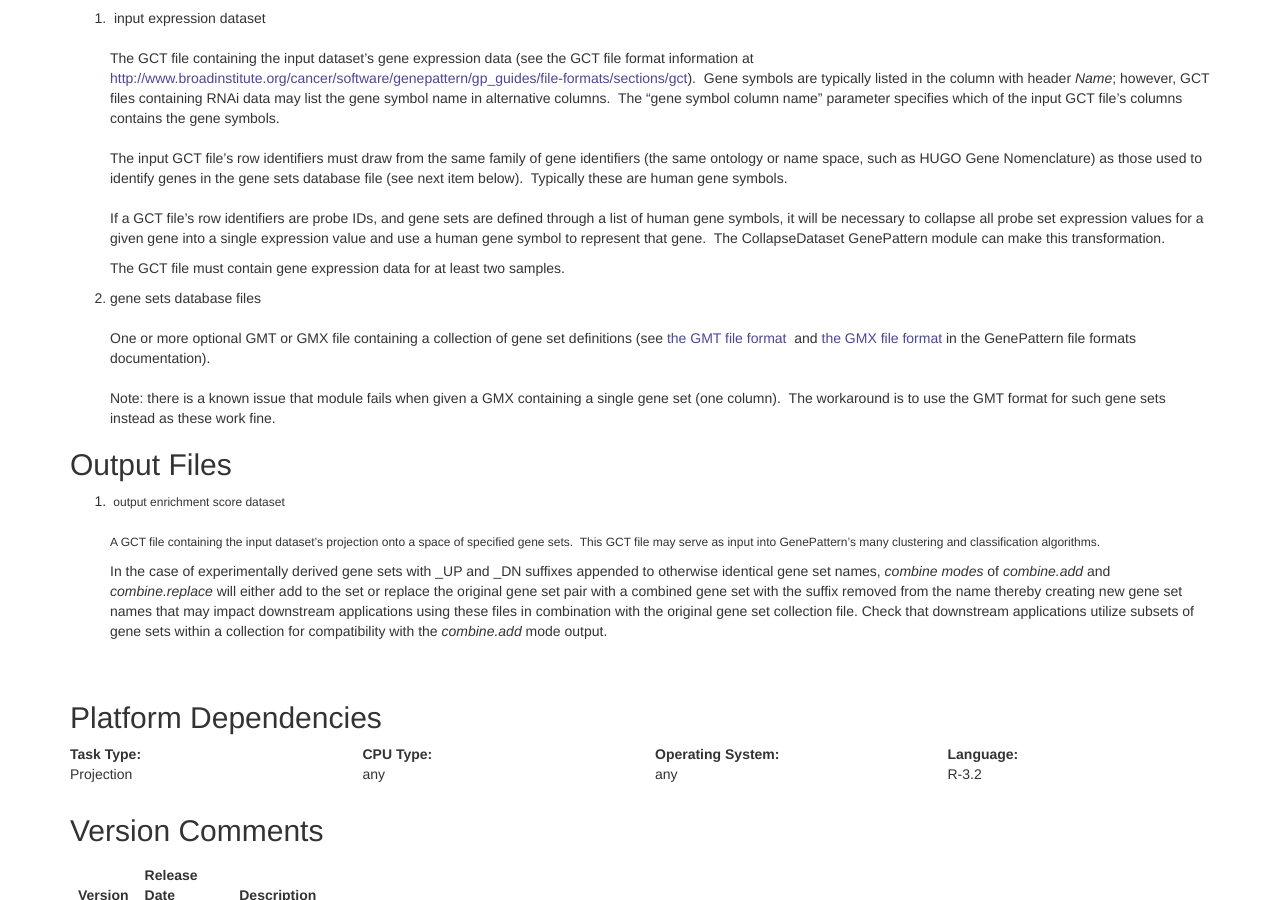
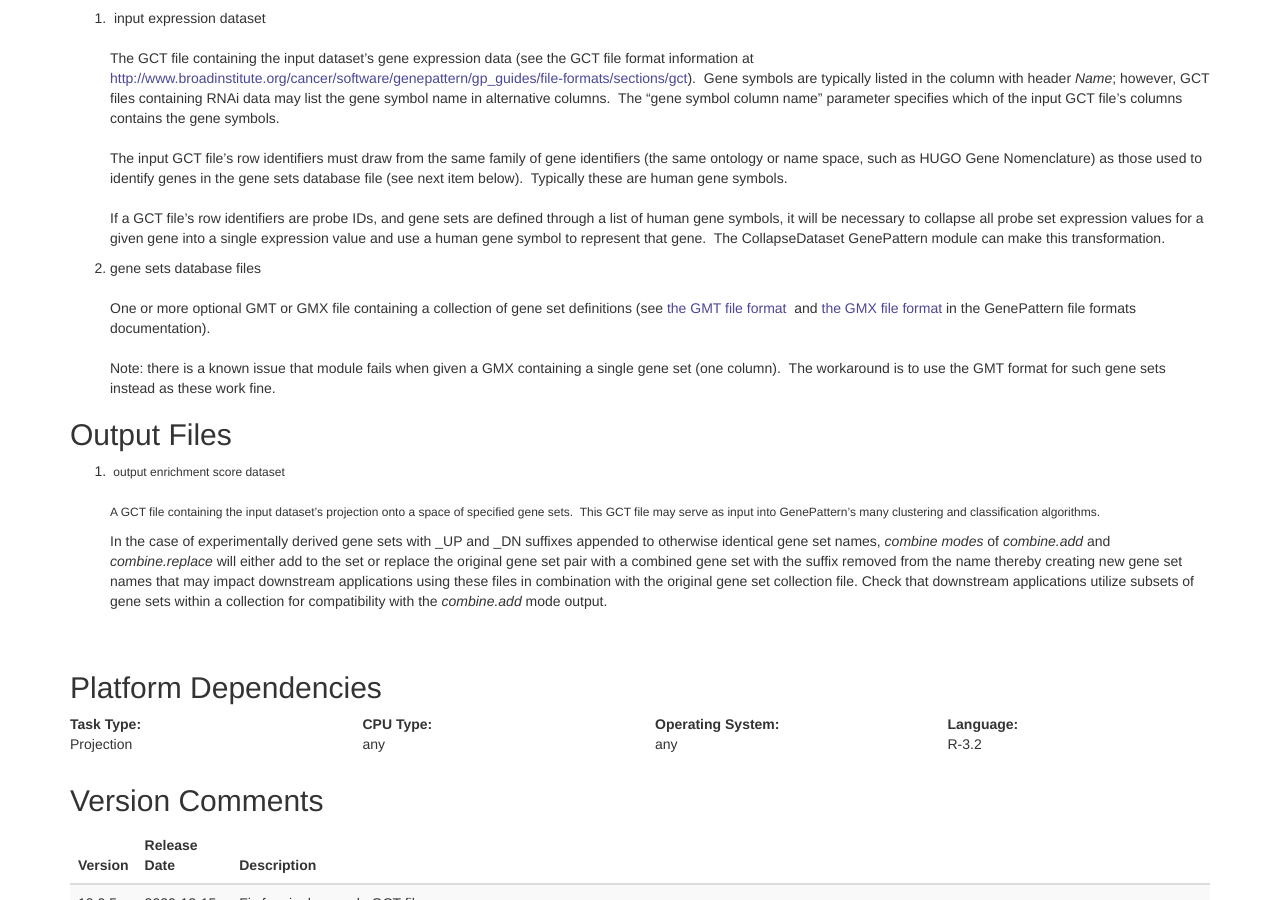
Before and after one commit to GSEA-MSigDB/ssGSEA-gpmodule, a Jekyll site: the page docs/v10/index.html, which Jekyll copies as it is, in a window 1280 px wide and 900 px high, scrolled down 2177 px. Built offline with Jekyll 4.4.1, drawn with Linux system fonts in a browser that asks for light colours.

Commit message:
Minor doc fix

```diff
--- a/docs/v10/index.html
+++ b/docs/v10/index.html
@@ -164,8 +164,6 @@
 	If a GCT file’s row identifiers are probe IDs, and gene sets are defined through a list of human gene symbols, it will be necessary to collapse all probe set expression values for a given gene into a single expression value and use a human gene symbol to represent that gene.&nbsp; The CollapseDataset GenePattern module can make this transformation.</li>
 </ol>
 
-<p style="margin-left: 40px;">The GCT file must contain gene expression data for at least two samples.</p>
-
 <ol start="2">
 	<li>gene sets database files<br>
 	<br>
```
Also changed, not shown: docs/v10/test.md (+0 -2 lines).
